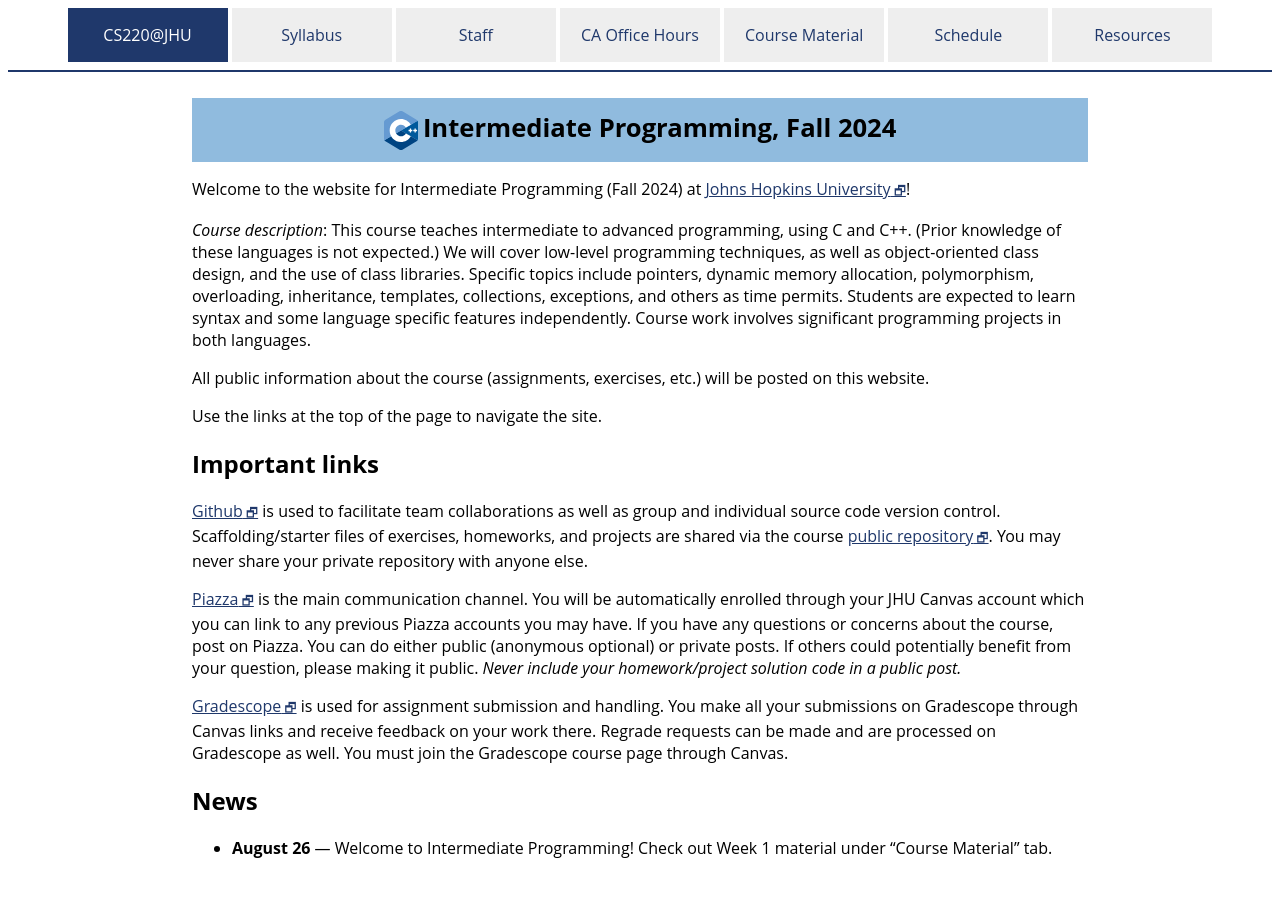
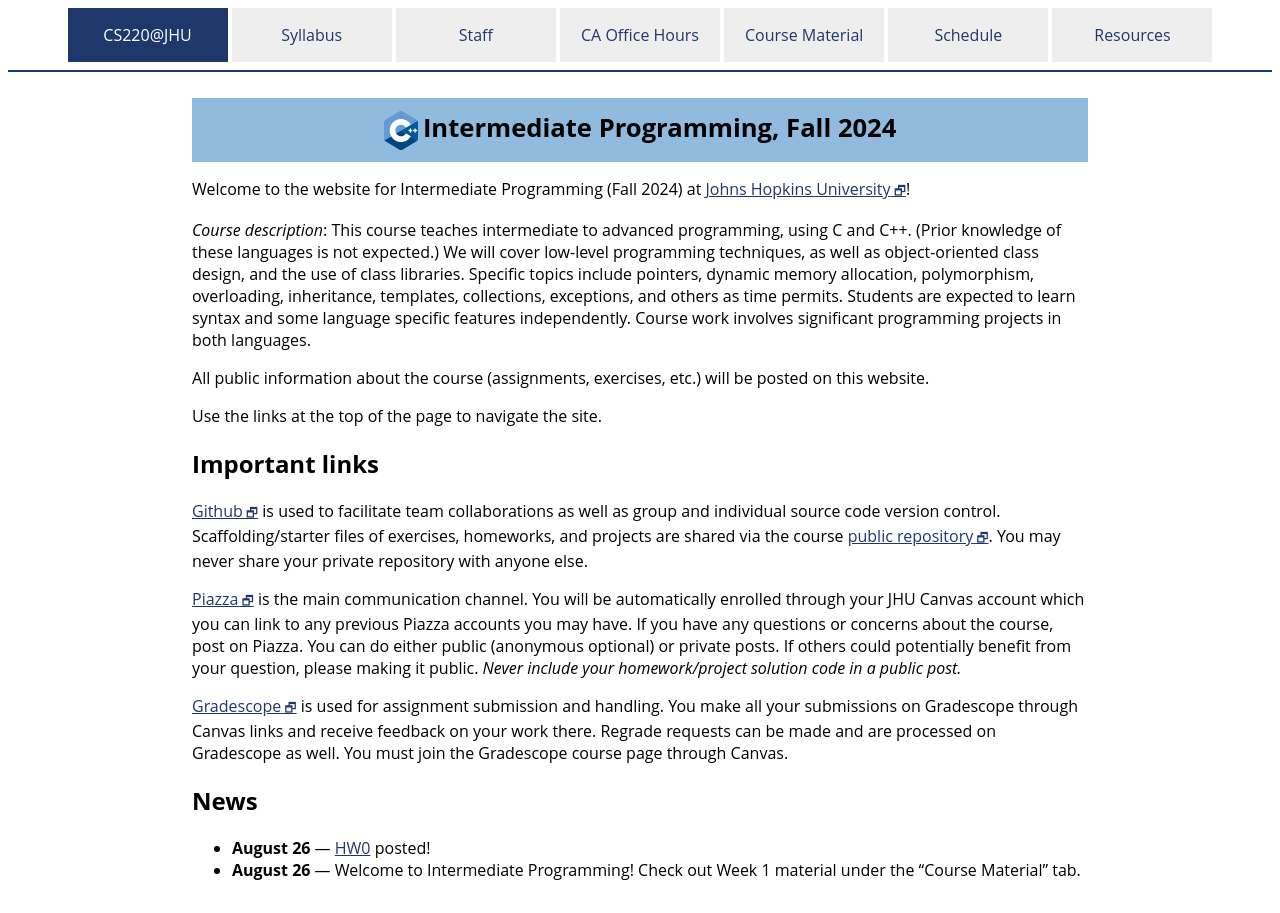
Before and after one commit to jhu-ip/cs220-f24, a Jekyll site: the page built from index.md, in a window 1280 px wide. Built offline with Jekyll 4.4.1, drawn with Linux system fonts in a browser that asks for light colours.

Commit message:
index includes hw0

```diff
--- a/index.md
+++ b/index.md
@@ -56,6 +56,6 @@
 * **February 16th** — [HW3](assign/hw3) posted!
 * **February 9th** — [HW2](https://www.gradescope.com/courses/701550/assignments/4077691/) posted!
 * **February 1st** — [HW1](assign/hw1) posted!
-* **January 24** — [HW0](assign/hw0) posted!
 -->
-* **August 26** — Welcome to Intermediate Programming! Check out Week 1 material under "Course Material" tab.
+* **August 26** — [HW0](assign/hw0) posted!
+* **August 26** — Welcome to Intermediate Programming! Check out Week 1 material under the "Course Material" tab.
```
